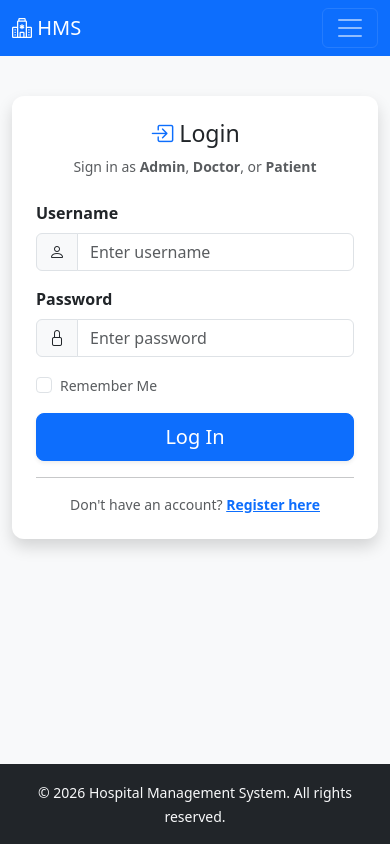
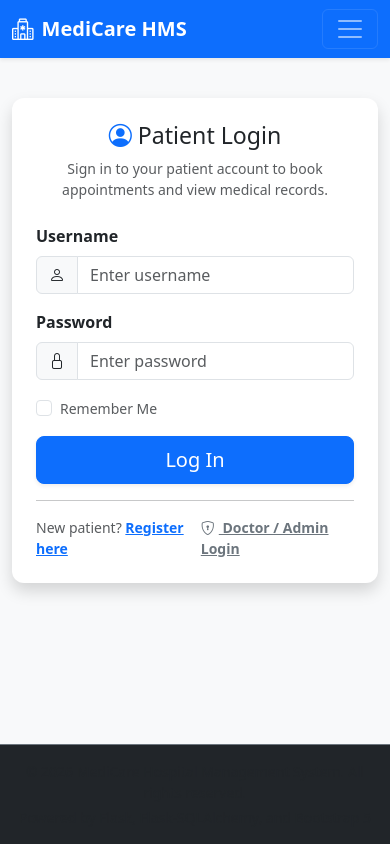
Before and after one commit to Maazkhan96271/Hospital-Management-System, a Flask app: page /login in a window 390 px wide. Run offline with Flask 3, Linux system fonts and the light colour scheme.

Commit message:
Implement Flask-Login session management, patient public registration/login, restricted staff login, role decorators, and responsive Bootstrap 5 base.html

```diff
--- a/flask_app/routes/auth.py
+++ b/flask_app/routes/auth.py
@@ -11,7 +11,7 @@ auth_bp = Blueprint("auth", __name__)
 
 @auth_bp.route("/login", methods=["GET", "POST"])
 def login():
-    """Unified login for Admin, Doctor, and Patient roles."""
+    """Public login for Patients (and unified fallback)."""
     if current_user.is_authenticated:
         return redirect(url_for("main.dashboard"))
 
@@ -24,20 +24,56 @@ def login():
             next_page = request.args.get("next")
             return redirect(next_page or url_for("main.dashboard"))
         if user and not user.is_active:
-            flash("Your account has been deactivated. Contact an administrator.", "danger")
+            flash("Your account has been deactivated. Please contact hospital administration.", "danger")
         else:
             flash("Invalid username or password.", "danger")
     return render_template("login.html", form=form)
 
 
+@auth_bp.route("/staff/login", methods=["GET", "POST"])
+@auth_bp.route("/admin/login", methods=["GET", "POST"])
+@auth_bp.route("/doctor/login", methods=["GET", "POST"])
+def staff_login():
+    """Restricted login route exclusively for Doctors and Administrators."""
+    if current_user.is_authenticated:
+        return redirect(url_for("main.dashboard"))
+
+    form = LoginForm()
+    if form.validate_on_submit():
+        user = User.query.filter_by(username=form.username.data).first()
+        if user and user.is_active and user.check_password(form.password.data):
+            # Enforce staff-only access (Doctor or Admin)
+            if user.role not in [UserRole.ADMIN, UserRole.DOCTOR]:
+                flash(
+                    "Access Denied: This portal is strictly for Doctors and Administrators. "
+                    "Patients must log in via the Patient Portal.",
+                    "danger",
+                )
+                return render_template("staff_login.html", form=form)
+
+            login_user(user, remember=form.remember_me.data)
+            role_title = "Doctor" if user.role == UserRole.DOCTOR else "Administrator"
+            flash(f"Welcome to Staff Portal, {role_title} {user.full_name}!", "success")
+            next_page = request.args.get("next")
+            return redirect(next_page or url_for("main.dashboard"))
+
+        if user and not user.is_active:
+            flash("Your staff account has been deactivated. Please contact an administrator.", "danger")
+        else:
+            flash("Invalid staff credentials.", "danger")
+
+    return render_template("staff_login.html", form=form)
+
+
 @auth_bp.route("/register", methods=["GET", "POST"])
 def register():
-    """Self-registration for new patients."""
+    """Public self-registration strictly for Patients (Admins/Doctors cannot self-register)."""
     if current_user.is_authenticated:
         return redirect(url_for("main.dashboard"))
 
     form = RegistrationForm()
     if form.validate_on_submit():
+        # Public self-registration always assigns the Patient role
         user = User(
             username=form.username.data,
             email=form.email.data,
@@ -49,7 +85,7 @@ def register():
         user.set_password(form.password.data)
         db.session.add(user)
         db.session.commit()
-        flash("Registration successful! Please log in.", "success")
+        flash("Registration successful! You may now log in to schedule appointments.", "success")
         return redirect(url_for("auth.login"))
     return render_template("register.html", form=form)
 
@@ -57,7 +93,7 @@ def register():
 @auth_bp.route("/logout")
 @login_required
 def logout():
-    """Sign out current user."""
+    """Sign out current user and end session."""
     logout_user()
-    flash("You have been logged out.", "info")
+    flash("You have been successfully logged out.", "info")
     return redirect(url_for("main.index"))
--- a/templates/base.html
+++ b/templates/base.html
@@ -5,103 +5,118 @@
     <meta name="viewport" content="width=device-width, initial-scale=1.0">
     <title>{% block title %}Hospital Management System{% endblock %}</title>
     <!-- Bootstrap 5 CDN -->
-    <link href="https://cdn.jsdelivr.net/npm/bootstrap@5.3.3/dist/css/bootstrap.min.css"
-          rel="stylesheet">
-    <link href="https://cdn.jsdelivr.net/npm/bootstrap-icons@1.11.3/font/bootstrap-icons.min.css"
-          rel="stylesheet">
+    <link href="https://cdn.jsdelivr.net/npm/bootstrap@5.3.3/dist/css/bootstrap.min.css" rel="stylesheet">
+    <!-- Bootstrap Icons -->
+    <link href="https://cdn.jsdelivr.net/npm/bootstrap-icons@1.11.3/font/bootstrap-icons.min.css" rel="stylesheet">
+    <!-- Custom styling -->
     <link rel="stylesheet" href="{{ url_for('static', filename='css/style.css') }}">
+    {% block extra_head %}{% endblock %}
 </head>
-<body>
+<body class="d-flex flex-column min-vh-100 bg-light">
 
-<!-- Navigation -->
-<nav class="navbar navbar-expand-lg navbar-dark bg-primary">
+<!-- Responsive Bootstrap 5 Navigation -->
+<nav class="navbar navbar-expand-lg navbar-dark bg-primary shadow-sm sticky-top">
     <div class="container">
-        <a class="navbar-brand" href="{{ url_for('index') }}">
-            <i class="bi bi-hospital"></i> HMS
+        <a class="navbar-brand fw-bold d-flex align-items-center gap-2" href="{{ url_for('index') }}">
+            <i class="bi bi-hospital fs-4"></i>
+            <span>MediCare HMS</span>
         </a>
-        <button class="navbar-toggler" type="button"
-                data-bs-toggle="collapse" data-bs-target="#navbarNav">
+
+        <!-- Mobile Toggler -->
+        <button class="navbar-toggler" type="button" data-bs-toggle="collapse" data-bs-target="#hmsNavbar" aria-controls="hmsNavbar" aria-expanded="false" aria-label="Toggle navigation">
             <span class="navbar-toggler-icon"></span>
         </button>
-        <div class="collapse navbar-collapse" id="navbarNav">
-            <ul class="navbar-nav ms-auto">
+
+        <div class="collapse navbar-collapse" id="hmsNavbar">
+            <ul class="navbar-nav ms-auto align-items-lg-center">
                 {% if current_user.is_authenticated %}
+                    {# ================= ROLE-BASED NAVIGATION LINKS ================= #}
                     {% if current_user.role == 'patient' %}
+                        {# Patient Navigation #}
                         <li class="nav-item">
                             <a class="nav-link" href="{{ url_for('patient_dashboard') }}">
-                                <i class="bi bi-speedometer2"></i> Dashboard
+                                <i class="bi bi-speedometer2 me-1"></i> Dashboard
                             </a>
                         </li>
                         <li class="nav-item">
                             <a class="nav-link" href="{{ url_for('patient_doctors') }}">
-                                <i class="bi bi-hospital"></i> Doctors & Depts
+                                <i class="bi bi-person-heart me-1"></i> Doctors & Depts
                             </a>
                         </li>
                         <li class="nav-item">
                             <a class="nav-link" href="{{ url_for('patient_book_appointment') }}">
-                                <i class="bi bi-calendar-plus"></i> Book Appointment
+                                <i class="bi bi-calendar-plus me-1"></i> Book Appointment
                             </a>
                         </li>
                         <li class="nav-item">
                             <a class="nav-link" href="{{ url_for('patient_appointments') }}">
-                                <i class="bi bi-calendar-check"></i> My Appointments
+                                <i class="bi bi-calendar-check me-1"></i> My Appointments
                             </a>
                         </li>
+
                     {% elif current_user.role == 'doctor' %}
+                        {# Doctor Navigation #}
                         <li class="nav-item">
                             <a class="nav-link" href="{{ url_for('doctor_dashboard') }}">
-                                <i class="bi bi-speedometer2"></i> Dashboard
+                                <i class="bi bi-calendar3 me-1"></i> Today's Agenda
                             </a>
                         </li>
                         <li class="nav-item">
                             <a class="nav-link" href="{{ url_for('doctor_availability') }}">
-                                <i class="bi bi-clock"></i> Availability
+                                <i class="bi bi-clock-history me-1"></i> 7-Day Availability
                             </a>
                         </li>
+
                     {% elif current_user.role == 'admin' %}
+                        {# Admin Navigation #}
                         <li class="nav-item">
                             <a class="nav-link" href="{{ url_for('admin_dashboard') }}">
-                                <i class="bi bi-speedometer2"></i> Dashboard
+                                <i class="bi bi-speedometer2 me-1"></i> Admin Overview
                             </a>
                         </li>
                         <li class="nav-item">
                             <a class="nav-link" href="{{ url_for('admin_doctors') }}">
-                                <i class="bi bi-person-badge"></i> Doctors
+                                <i class="bi bi-person-badge me-1"></i> Doctors
                             </a>
                         </li>
                         <li class="nav-item">
                             <a class="nav-link" href="{{ url_for('admin_search') }}">
-                                <i class="bi bi-search"></i> Search
-                            </a>
-                        </li>
-                    {% else %}
-                        <li class="nav-item">
-                            <a class="nav-link" href="{{ url_for('dashboard') }}">
-                                <i class="bi bi-speedometer2"></i> Dashboard
+                                <i class="bi bi-search me-1"></i> Search Directory
                             </a>
                         </li>
                     {% endif %}
-                    <li class="nav-item">
-                        <span class="nav-link text-light">
+
+                    {# User Profile Identification Badge #}
+                    <li class="nav-item ms-lg-3 my-2 my-lg-0">
+                        <span class="badge bg-light text-primary px-3 py-2 d-inline-flex align-items-center gap-1.5 shadow-xs">
                             <i class="bi bi-person-circle"></i>
-                            {{ current_user.full_name }}
-                            <span class="badge bg-light text-primary">{{ current_user.role | capitalize }}</span>
+                            <span class="fw-semibold">{{ current_user.full_name }}</span>
+                            <span class="badge bg-primary text-white ms-1 text-uppercase">{{ current_user.role }}</span>
                         </span>
                     </li>
-                    <li class="nav-item">
-                        <a class="nav-link" href="{{ url_for('logout') }}">
-                            <i class="bi bi-box-arrow-right"></i> Logout
+
+                    {# Logout Action #}
+                    <li class="nav-item ms-lg-2">
+                        <a class="btn btn-outline-light btn-sm px-3" href="{{ url_for('logout') }}" title="Sign Out">
+                            <i class="bi bi-box-arrow-right me-1"></i> Logout
                         </a>
                     </li>
+
                 {% else %}
+                    {# ================= UNAUTHENTICATED NAVIGATION LINKS ================= #}
                     <li class="nav-item">
                         <a class="nav-link" href="{{ url_for('login') }}">
-                            <i class="bi bi-box-arrow-in-right"></i> Login
+                            <i class="bi bi-person me-1"></i> Patient Login
                         </a>
                     </li>
                     <li class="nav-item">
-                        <a class="nav-link" href="{{ url_for('register') }}">
-                            <i class="bi bi-person-plus"></i> Register
+                        <a class="nav-link" href="{{ url_for('staff_login') }}">
+                            <i class="bi bi-shield-lock me-1"></i> Doctor & Admin Portal
+                        </a>
+                    </li>
+                    <li class="nav-item ms-lg-2 my-2 my-lg-0">
+                        <a class="btn btn-outline-light btn-sm px-3 fw-semibold" href="{{ url_for('register') }}">
+                            <i class="bi bi-person-plus me-1"></i> Register as Patient
                         </a>
                     </li>
                 {% endif %}
@@ -110,34 +125,50 @@
     </div>
 </nav>
 
-<!-- Flash Messages -->
+{# ================= DEDICATED FLASH MESSAGES AREA ================= #}
 <div class="container mt-3">
     {% with messages = get_flashed_messages(with_categories=true) %}
         {% if messages %}
             {% for category, message in messages %}
-                <div class="alert alert-{{ category }} alert-dismissible fade show" role="alert">
-                    {{ message }}
-                    <button type="button" class="btn-close" data-bs-dismiss="alert"></button>
+                {% set alert_class = 'info' %}
+                {% set alert_icon = 'info-circle-fill' %}
+                {% if category == 'success' %}
+                    {% set alert_class = 'success' %}
+                    {% set alert_icon = 'check-circle-fill' %}
+                {% elif category in ['danger', 'error'] %}
+                    {% set alert_class = 'danger' %}
+                    {% set alert_icon = 'exclamation-octagon-fill' %}
+                {% elif category == 'warning' %}
+                    {% set alert_class = 'warning' %}
+                    {% set alert_icon = 'exclamation-triangle-fill' %}
+                {% endif %}
+
+                <div class="alert alert-{{ alert_class }} alert-dismissible fade show shadow-sm d-flex align-items-center gap-2" role="alert">
+                    <i class="bi bi-{{ alert_icon }} fs-5"></i>
+                    <div>{{ message }}</div>
+                    <button type="button" class="btn-close ms-auto" data-bs-dismiss="alert" aria-label="Close"></button>
                 </div>
             {% endfor %}
         {% endif %}
     {% endwith %}
 </div>
 
-<!-- Main Content -->
-<main class="container my-4">
+{# ================= MAIN APPLICATION CONTENT ================= #}
+<main class="container my-4 flex-grow-1">
     {% block content %}{% endblock %}
 </main>
 
-<!-- Footer -->
-<footer class="bg-dark text-light py-3 mt-auto">
-    <div class="container text-center">
-        <small>&copy; 2026 Hospital Management System. All rights reserved.</small>
+{# ================= APPLICATION FOOTER ================= #}
+<footer class="bg-dark text-light py-3 mt-auto border-top border-secondary">
+    <div class="container text-center text-muted small">
+        <p class="mb-1">&copy; 2026 MediCare Hospital Management System. All rights reserved.</p>
+        <p class="mb-0">Powered by Flask, Flask-SQLAlchemy, and Bootstrap 5</p>
     </div>
 </footer>
 
+<!-- Bootstrap 5 Bundle JS (Includes Popper) -->
 <script src="https://cdn.jsdelivr.net/npm/bootstrap@5.3.3/dist/js/bootstrap.bundle.min.js"></script>
-<!-- Chart.js for data visualization -->
+<!-- Chart.js for Admin Analytics -->
 <script src="https://cdn.jsdelivr.net/npm/chart.js@4.4.2/dist/chart.umd.min.js"></script>
 <script src="{{ url_for('static', filename='js/main.js') }}"></script>
 {% block extra_scripts %}{% endblock %}
--- a/templates/login.html
+++ b/templates/login.html
@@ -7,10 +7,10 @@
         <div class="card shadow border-0">
             <div class="card-body p-4">
                 <h3 class="card-title text-center mb-2">
-                    <i class="bi bi-box-arrow-in-right text-primary"></i> Login
+                    <i class="bi bi-person-circle text-primary"></i> Patient Login
                 </h3>
                 <p class="text-center text-muted mb-4 small">
-                    Sign in as <strong>Admin</strong>, <strong>Doctor</strong>, or <strong>Patient</strong>
+                    Sign in to your patient account to book appointments and view medical records.
                 </p>
                 <form method="POST" class="needs-validation" novalidate>
                     {{ form.hidden_tag() }}
@@ -49,10 +49,12 @@
                     </div>
                 </form>
                 <hr>
-                <p class="text-center mb-0 small text-muted">
-                    Don't have an account?
-                    <a href="{{ url_for('register') }}" class="text-primary fw-semibold">Register here</a>
-                </p>
+                <div class="d-flex justify-content-between align-items-center small text-muted">
+                    <span>New patient? <a href="{{ url_for('register') }}" class="text-primary fw-semibold">Register here</a></span>
+                    <a href="{{ url_for('staff_login') }}" class="text-secondary fw-semibold">
+                        <i class="bi bi-shield-lock me-1"></i> Doctor / Admin Login
+                    </a>
+                </div>
             </div>
         </div>
     </div>
```
Also changed, not shown: flask_app/decorators.py (+8 -8 lines), templates/staff_login.html (added, +70 -0 lines), tests/test_flask_app.py (+98 -3 lines).
